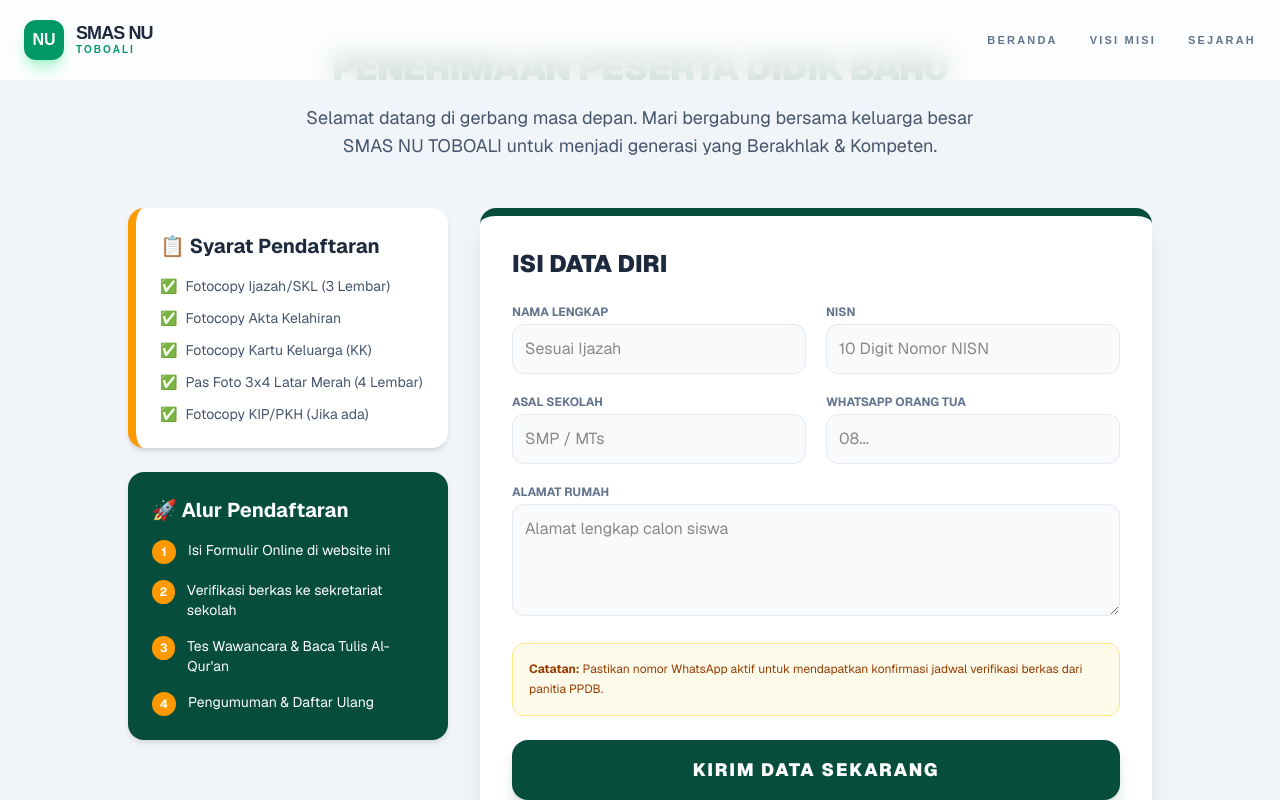
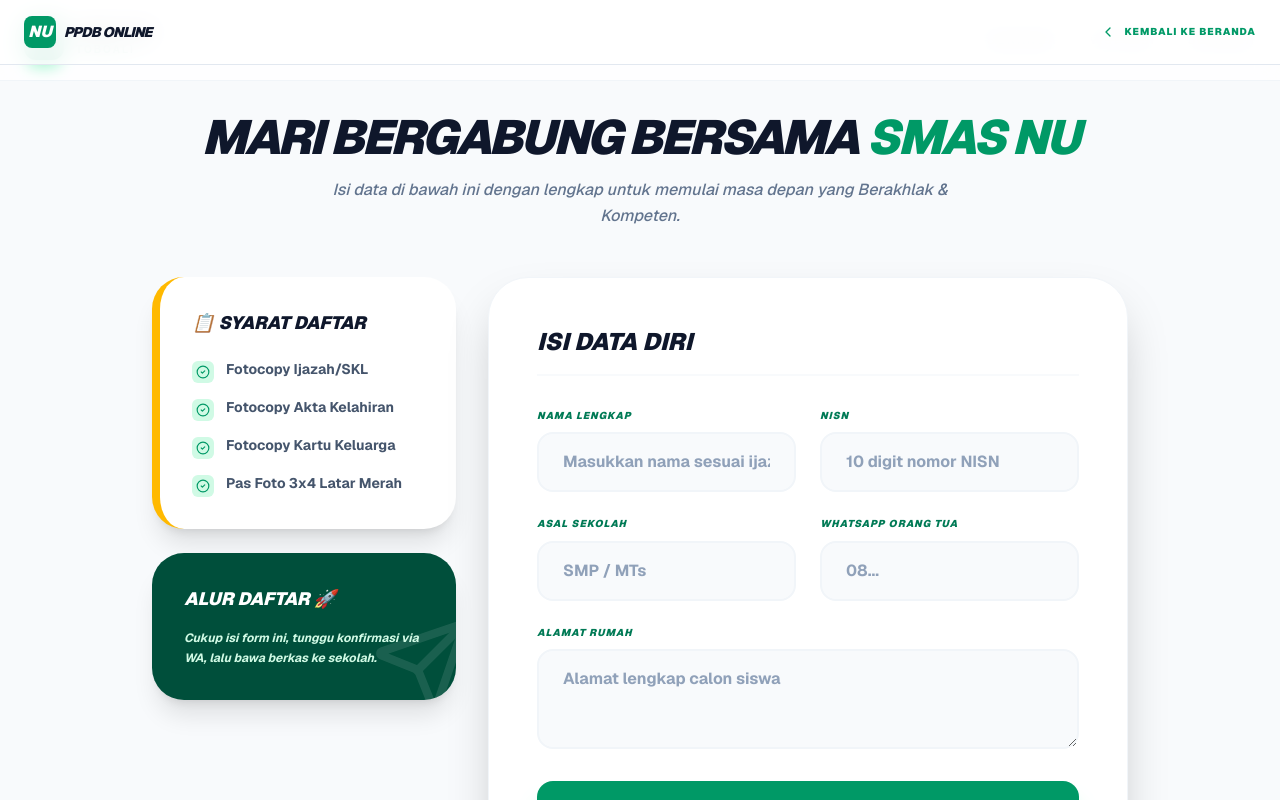
Before and after one commit to dapamutakkin44-dev/smas-nu-toboali, a Next.js app: page /ppdb in a window 1280 px wide. Shown: the top 800 px of the page. Built offline with nearby package versions, Linux system fonts and the light colour scheme.

Commit message:
update ppdb online dan perbaikan tampilan

```diff
--- a/src/app/ppdb/page.tsx
+++ b/src/app/ppdb/page.tsx
@@ -1,115 +1,132 @@
 "use client";
 
 import React from 'react';
+import Link from 'next/image';
+import { ChevronLeft, Send, CheckCircle2 } from 'lucide-react';
+import { useForm, ValidationError } from '@formspree/react';
 
 export default function PPDBPage() {
+  const [state, handleSubmit] = useForm("xvzberpk");
+
+  if (state.succeeded) {
+    return (
+      <main className="min-h-screen bg-slate-50 flex items-center justify-center px-6">
+        <div className="bg-white p-12 rounded-[40px] shadow-2xl text-center max-w-md border border-emerald-100">
+          <div className="flex justify-center mb-6 text-emerald-600">
+            <CheckCircle2 size={80} />
+          </div>
+          <h2 className="text-3xl font-black italic text-slate-900 uppercase tracking-tighter mb-4">BERHASIL!</h2>
+          <p className="text-slate-500 font-medium mb-8">Data pendaftaran sudah masuk ke email sekolah. Panitia akan segera menghubungi Anda.</p>
+          <a href="/" className="bg-emerald-600 text-white px-8 py-4 rounded-2xl font-black no-underline uppercase tracking-widest inline-block hover:bg-emerald-700 transition-all shadow-lg">Kembali ke Beranda</a>
+        </div>
+      </main>
+    );
+  }
+
   return (
-    <main className="min-h-screen bg-slate-100 py-12 px-4 font-sans">
-      <div className="max-w-5xl mx-auto">
+    <main className="min-h-screen bg-[#f8fafc] text-slate-900 font-sans leading-relaxed">
 
-        {/* HEADER HALAMAN */}
-        <div className="text-center mb-12 animate-[fadeIn_0.8s_ease-out]">
-          <h1 className="text-4xl font-black text-[#064E3B] mb-4 uppercase tracking-tight">Penerimaan Peserta Didik Baru</h1>
-          <p className="text-lg text-slate-600 max-w-2xl mx-auto">Selamat datang di gerbang masa depan. Mari bergabung bersama keluarga besar SMAS NU TOBOALI untuk menjadi generasi yang Berakhlak & Kompeten.</p>
+      {/* 1. NAVBAR SIMPEL (Agar tidak bentrok dengan navbar utama) */}
+      <nav className="sticky top-0 z-[100] bg-white/90 backdrop-blur-md border-b border-slate-200 py-4 px-6 flex justify-between items-center">
+        <div className="flex items-center gap-2">
+          <div className="w-8 h-8 bg-emerald-600 rounded-lg flex items-center justify-center text-white font-black italic">NU</div>
+          <span className="font-black text-slate-900 tracking-tighter italic uppercase text-sm">PPDB Online</span>
+        </div>
+        <a href="/" className="text-emerald-600 font-black text-[10px] uppercase tracking-widest no-underline flex items-center gap-2 hover:gap-3 transition-all">
+          <ChevronLeft size={16} /> Kembali ke Beranda
+        </a>
+      </nav>
+
+      <div className="max-w-5xl mx-auto py-12 px-6">
+
+        {/* HEADER TEXT */}
+        <div className="text-center mb-12">
+          <h1 className="text-3xl md:text-5xl font-black text-slate-900 uppercase italic tracking-tighter mb-4">
+            MARI BERGABUNG BERSAMA <span className="text-emerald-600">SMAS NU</span>
+          </h1>
+          <p className="text-slate-500 font-medium max-w-2xl mx-auto italic">Isi data di bawah ini dengan lengkap untuk memulai masa depan yang Berakhlak & Kompeten.</p>
         </div>
 
         <div className="grid grid-cols-1 lg:grid-cols-3 gap-8">
 
-          {/* KOLOM KIRI: SYARAT & ALUR */}
+          {/* SISI KIRI: INFO & SYARAT */}
           <div className="lg:col-span-1 space-y-6">
-
-            {/* KOTAK SYARAT */}
-            <div className="bg-white p-6 rounded-2xl shadow-md border-l-8 border-amber-500">
-              <h2 className="text-xl font-bold text-slate-800 mb-4 flex items-center gap-2">
-                📋 Syarat Pendaftaran
-              </h2>
-              <ul className="space-y-3 text-sm text-slate-600">
-                <li className="flex gap-2"><span>✅</span> Fotocopy Ijazah/SKL (3 Lembar)</li>
-                <li className="flex gap-2"><span>✅</span> Fotocopy Akta Kelahiran</li>
-                <li className="flex gap-2"><span>✅</span> Fotocopy Kartu Keluarga (KK)</li>
-                <li className="flex gap-2"><span>✅</span> Pas Foto 3x4 Latar Merah (4 Lembar)</li>
-                <li className="flex gap-2"><span>✅</span> Fotocopy KIP/PKH (Jika ada)</li>
+            <div className="bg-white p-8 rounded-[32px] shadow-xl border-l-8 border-amber-400">
+              <h3 className="font-black text-lg uppercase italic mb-6 flex items-center gap-2">📋 Syarat Daftar</h3>
+              <ul className="space-y-4">
+                {["Fotocopy Ijazah/SKL", "Fotocopy Akta Kelahiran", "Fotocopy Kartu Keluarga", "Pas Foto 3x4 Latar Merah"].map((item, idx) => (
+                  <li key={idx} className="flex items-start gap-3 text-sm font-bold text-slate-600 leading-tight">
+                    <div className="bg-emerald-100 text-emerald-600 p-1 rounded-md"><CheckCircle2 size={14} /></div>
+                    {item}
+                  </li>
+                ))}
               </ul>
             </div>
 
-            {/* KOTAK ALUR */}
-            <div className="bg-[#064E3B] p-6 rounded-2xl shadow-md text-white">
-              <h2 className="text-xl font-bold mb-4 flex items-center gap-2">
-                🚀 Alur Pendaftaran
-              </h2>
-              <div className="space-y-4 text-sm">
-                <div className="flex gap-3">
-                  <span className="bg-amber-500 w-6 h-6 rounded-full flex items-center justify-center font-bold text-xs">1</span>
-                  <p>Isi Formulir Online di website ini</p>
-                </div>
-                <div className="flex gap-3">
-                  <span className="bg-amber-500 w-6 h-6 rounded-full flex items-center justify-center font-bold text-xs">2</span>
-                  <p>Verifikasi berkas ke sekretariat sekolah</p>
-                </div>
-                <div className="flex gap-3">
-                  <span className="bg-amber-500 w-6 h-6 rounded-full flex items-center justify-center font-bold text-xs">3</span>
-                  <p>Tes Wawancara & Baca Tulis Al-Qur'an</p>
-                </div>
-                <div className="flex gap-3">
-                  <span className="bg-amber-500 w-6 h-6 rounded-full flex items-center justify-center font-bold text-xs">4</span>
-                  <p>Pengumuman & Daftar Ulang</p>
-                </div>
-              </div>
+            <div className="bg-emerald-900 p-8 rounded-[32px] text-white shadow-xl relative overflow-hidden">
+               <div className="relative z-10">
+                 <h3 className="font-black text-lg uppercase italic mb-4">Alur Daftar 🚀</h3>
+                 <p className="text-emerald-100 text-xs font-bold leading-relaxed italic">Cukup isi form ini, tunggu konfirmasi via WA, lalu bawa berkas ke sekolah.</p>
+               </div>
+               <div className="absolute -right-4 -bottom-4 opacity-10"><Send size={100} /></div>
             </div>
           </div>
 
-          {/* KOLOM KANAN: FORMULIR */}
+          {/* SISI KANAN: FORM UTAMA */}
           <div className="lg:col-span-2">
-            <div className="bg-white p-8 rounded-2xl shadow-xl border-t-8 border-[#064E3B]">
-              <h2 className="text-2xl font-black text-slate-800 mb-6 uppercase">Isi Data Diri</h2>
-              <form className="space-y-5">
-                <div className="grid grid-cols-1 md:grid-cols-2 gap-5">
+            <div className="bg-white p-8 md:p-12 rounded-[40px] shadow-2xl border border-slate-100">
+              <h2 className="text-2xl font-black uppercase italic text-slate-900 mb-8 pb-4 border-b-2 border-slate-50">ISI DATA DIRI</h2>
+
+              <form onSubmit={handleSubmit} className="space-y-6">
+                <div className="grid grid-cols-1 md:grid-cols-2 gap-6">
                   <div>
-                    <label className="block text-xs font-bold uppercase text-slate-500 mb-1">Nama Lengkap</label>
-                    <input type="text" className="w-full p-3 bg-slate-50 border border-slate-200 rounded-xl focus:ring-2 focus:ring-[#064E3B] outline-none transition" placeholder="Sesuai Ijazah" />
+                    <label className="block text-[10px] font-black uppercase tracking-widest text-emerald-700 mb-2 italic">Nama Lengkap</label>
+                    <input name="nama" type="text" required
+                      className="w-full bg-slate-50 border-2 border-slate-100 rounded-2xl px-6 py-4 text-slate-900 placeholder:text-slate-400 focus:border-emerald-500 focus:bg-white outline-none transition-all font-bold text-base"
+                      placeholder="Masukkan nama sesuai ijazah" />
                   </div>
                   <div>
-                    <label className="block text-xs font-bold uppercase text-slate-500 mb-1">NISN</label>
-                    <input type="number" className="w-full p-3 bg-slate-50 border border-slate-200 rounded-xl focus:ring-2 focus:ring-[#064E3B] outline-none transition" placeholder="10 Digit Nomor NISN" />
+                    <label className="block text-[10px] font-black uppercase tracking-widest text-emerald-700 mb-2 italic">NISN</label>
+                    <input name="nisn" type="text" required
+                      className="w-full bg-slate-50 border-2 border-slate-100 rounded-2xl px-6 py-4 text-slate-900 placeholder:text-slate-400 focus:border-emerald-500 focus:bg-white outline-none transition-all font-bold text-base"
+                      placeholder="10 digit nomor NISN" />
                   </div>
                 </div>
 
-                <div className="grid grid-cols-1 md:grid-cols-2 gap-5">
+                <div className="grid grid-cols-1 md:grid-cols-2 gap-6">
                   <div>
-                    <label className="block text-xs font-bold uppercase text-slate-500 mb-1">Asal Sekolah</label>
-                    <input type="text" className="w-full p-3 bg-slate-50 border border-slate-200 rounded-xl focus:ring-2 focus:ring-[#064E3B] outline-none transition" placeholder="SMP / MTs" />
+                    <label className="block text-[10px] font-black uppercase tracking-widest text-emerald-700 mb-2 italic">Asal Sekolah</label>
+                    <input name="sekolah" type="text" required
+                      className="w-full bg-slate-50 border-2 border-slate-100 rounded-2xl px-6 py-4 text-slate-900 placeholder:text-slate-400 focus:border-emerald-500 focus:bg-white outline-none transition-all font-bold text-base"
+                      placeholder="SMP / MTs" />
                   </div>
                   <div>
-                    <label className="block text-xs font-bold uppercase text-slate-500 mb-1">WhatsApp Orang Tua</label>
-                    <input type="tel" className="w-full p-3 bg-slate-50 border border-slate-200 rounded-xl focus:ring-2 focus:ring-[#064E3B] outline-none transition" placeholder="08..." />
+                    <label className="block text-[10px] font-black uppercase tracking-widest text-emerald-700 mb-2 italic">WhatsApp Orang Tua</label>
+                    <input name="wa_ortu" type="tel" required
+                      className="w-full bg-slate-50 border-2 border-slate-100 rounded-2xl px-6 py-4 text-slate-900 placeholder:text-slate-400 focus:border-emerald-500 focus:bg-white outline-none transition-all font-bold text-base"
+                      placeholder="08..." />
                   </div>
                 </div>
 
                 <div>
-                  <label className="block text-xs font-bold uppercase text-slate-500 mb-1">Alamat Rumah</label>
-                  <textarea className="w-full p-3 bg-slate-50 border border-slate-200 rounded-xl focus:ring-2 focus:ring-[#064E3B] outline-none transition h-28" placeholder="Alamat lengkap calon siswa"></textarea>
+                  <label className="block text-[10px] font-black uppercase tracking-widest text-emerald-700 mb-2 italic">Alamat Rumah</label>
+                  <textarea name="alamat" required
+                    className="w-full bg-slate-50 border-2 border-slate-100 rounded-2xl px-6 py-4 text-slate-900 placeholder:text-slate-400 focus:border-emerald-500 focus:bg-white outline-none transition-all font-bold text-base min-h-[100px]"
+                    placeholder="Alamat lengkap calon siswa" />
                 </div>
 
-                <div className="bg-amber-50 p-4 rounded-xl border border-amber-200 mb-6">
-                  <p className="text-xs text-amber-800 leading-relaxed">
-                    <strong>Catatan:</strong> Pastikan nomor WhatsApp aktif untuk mendapatkan konfirmasi jadwal verifikasi berkas dari panitia PPDB.
-                  </p>
-                </div>
-
-                <button type="button" className="w-full bg-[#064E3B] text-white font-black py-4 rounded-2xl shadow-lg hover:bg-[#053d2e] transition-all active:scale-95 uppercase tracking-widest text-lg shadow-green-900/20">
-                  Kirim Data Sekarang
+                <button
+                  type="submit"
+                  disabled={state.submitting}
+                  className="w-full bg-emerald-600 hover:bg-emerald-700 text-white font-black py-6 rounded-2xl shadow-xl shadow-emerald-200 transition-all flex items-center justify-center gap-3 uppercase tracking-widest italic disabled:opacity-50 border-none cursor-pointer"
+                >
+                  {state.submitting ? "MENGIRIM..." : "KIRIM DATA SEKARANG"} <Send size={20} />
                 </button>
               </form>
             </div>
           </div>
 
         </div>
-
-        <div className="text-center mt-12">
-          <a href="/" className="text-slate-500 font-bold hover:text-[#064E3B] transition-colors flex items-center justify-center gap-2">
-            <span>←</span> Kembali ke Beranda Utama
-          </a>
-        </div>
       </div>
     </main>
   );
```
